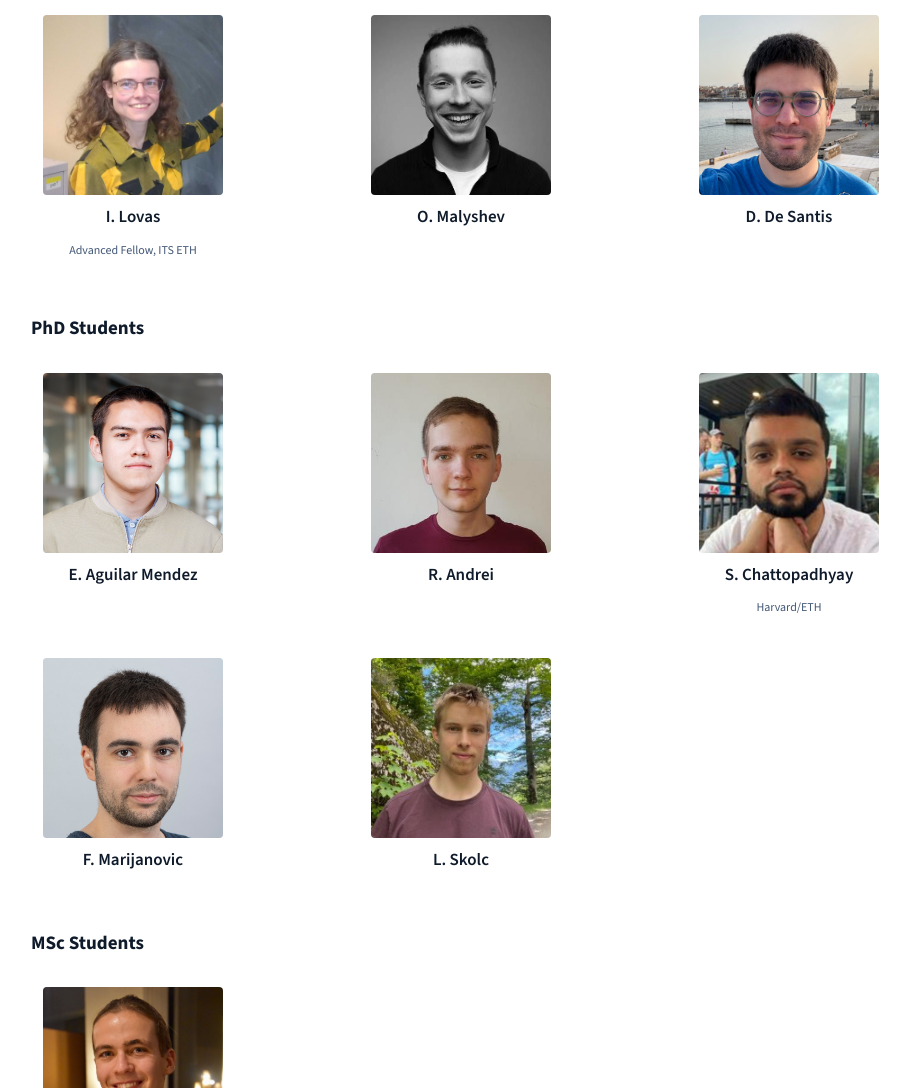
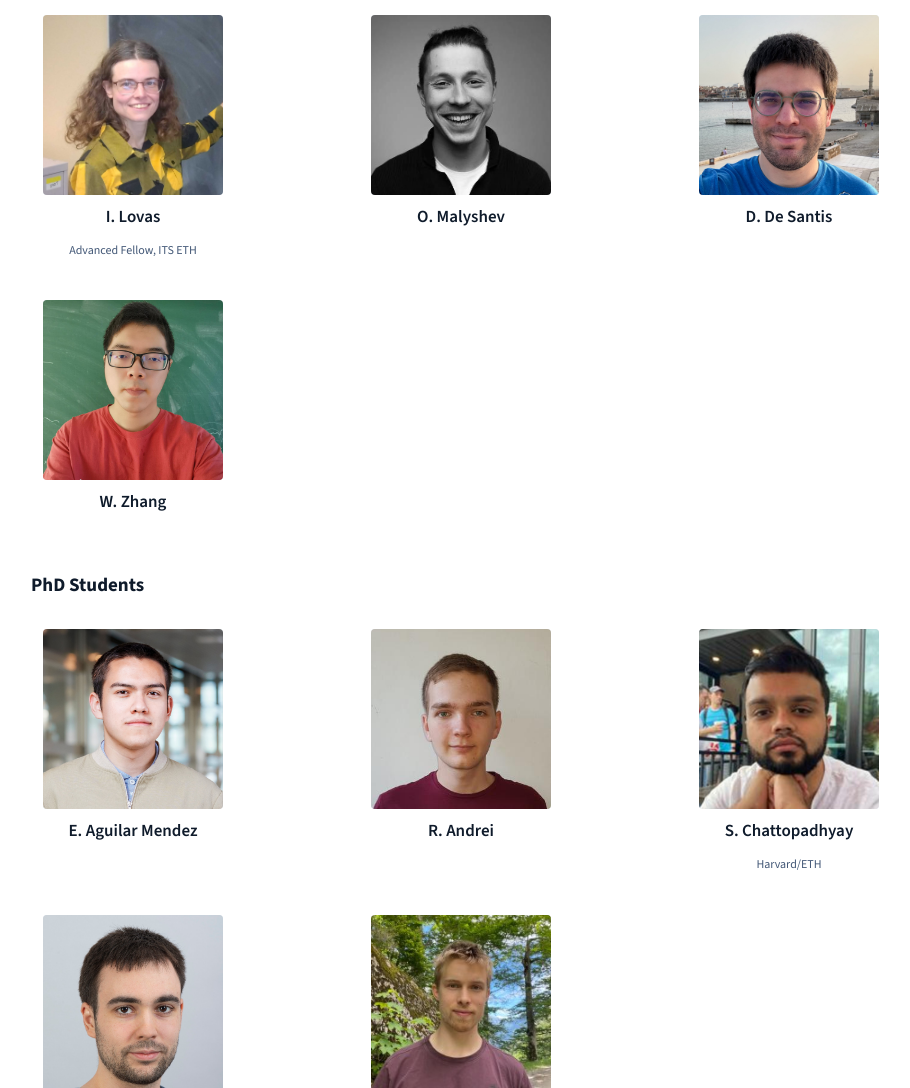
Before and after one commit to ilonadem/demlergroup, a plain HTML site: page people.html in a window 1280 px wide. Shown: the part 1029-2117 px from the top of the page, without its empty margins (265-1175 px from the left). Drawn offline with nearby package versions, Linux system fonts and the light colour scheme.

Commit message:
Add Wei to postdocs

```diff
--- a/people.html
+++ b/people.html
@@ -47,6 +47,7 @@
           <article class="person-card"><a href="https://itp.phys.ethz.ch/utils/search.MzUwOTgx.html" class="person-link"><img class="person-photo" src="assets/images/people/i-lovas.jpg" alt="Postdoc headshot" /><div class="person-name">I. Lovas</div><div class="person-role">Advanced Fellow, ITS ETH</div></a></article>
           <article class="person-card"><a href="https://itp.phys.ethz.ch/utils/search.MzQxMzE2.html" class="person-link"><img class="person-photo" src="assets/images/people/o_malyshev.jpeg" alt="Postdoc headshot" /><div class="person-name">O. Malyshev</div></a></article>
           <article class="person-card"><a href="https://itp.phys.ethz.ch/utils/search.MzM4NDk3.html" class="person-link"><img class="person-photo" src="assets/images/people/d-de-santis.jpeg" alt="Postdoc headshot" /><div class="person-name">D. De Santis</div></a></article>
+          <article class="person-card"><div class="person-link"><img class="person-photo" src="assets/images/people/w-zhang.jpeg" alt="Postdoc headshot" /><div class="person-name">W. Zhang</div></div></article>
         </div>
       </section>
 
```
Also changed, not shown: assets/images/people/w-zhang.jpeg (added).
